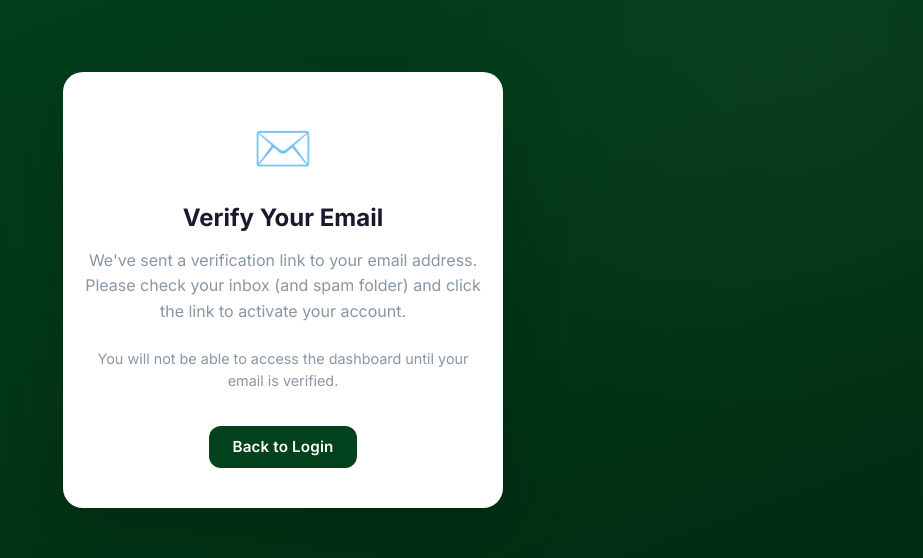
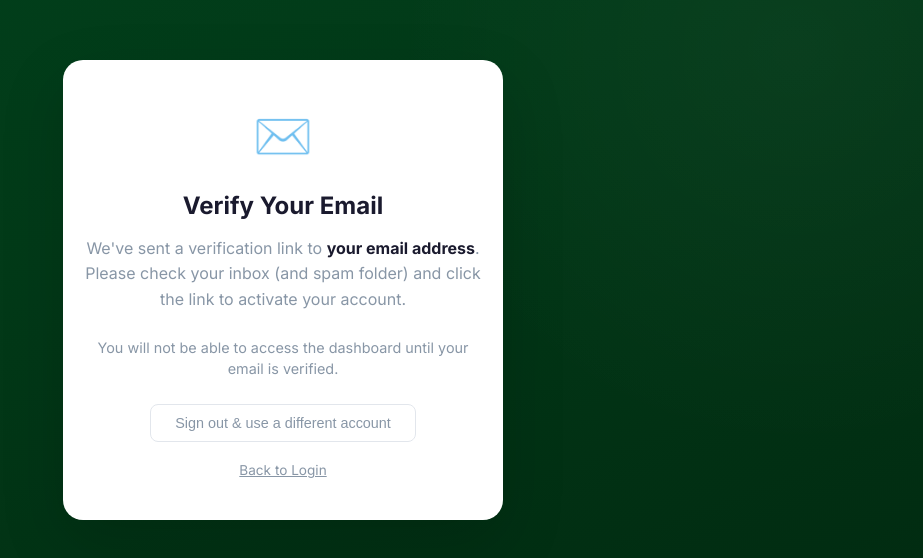
Before and after one commit to muzammilahmad01/PakLawChatBot, a React app in the folder frontend/: page /verify-email in a window 1280 px wide. Shown: the part 110-668 px from the top of the page, without its empty margins (357-1280 px from the left). Built offline with nearby package versions, Linux system fonts and the light colour scheme; no server answers; the HTML template or start-up script is replaced by a standard one.

Commit message:
Updated Code

```diff
--- a/frontend/src/pages/Login.jsx
+++ b/frontend/src/pages/Login.jsx
@@ -11,9 +11,13 @@ function Login() {
   const navigate = useNavigate();
   const { user, signIn, signInWithGoogle } = useAuth();
 
-  // If user is already logged in, redirect to dashboard
-  if (user) {
+  // If user is already logged in and verified, redirect to dashboard
+  if (user && user.email_confirmed_at) {
     return <Navigate to="/dashboard" replace />;
+  }
+  // If user exists but is NOT verified, send them to verify page
+  if (user && !user.email_confirmed_at) {
+    return <Navigate to="/verify-email" replace />;
   }
 
   const handleSubmit = async (e) => {
--- a/frontend/src/pages/SignUp.jsx
+++ b/frontend/src/pages/SignUp.jsx
@@ -17,9 +17,13 @@ function SignUp() {
     const navigate = useNavigate();
     const { user, signUp, signInWithGoogle } = useAuth();
 
-    // If user is already logged in, redirect to dashboard
-    if (user) {
+    // If user is already logged in and verified, redirect to dashboard
+    if (user && user.email_confirmed_at) {
         return <Navigate to="/dashboard" replace />;
+    }
+    // If user exists but is NOT verified, send them to verify page
+    if (user && !user.email_confirmed_at) {
+        return <Navigate to="/verify-email" replace />;
     }
 
     const handleChange = (e) => {
@@ -53,17 +57,24 @@ function SignUp() {
 
         try {
             setLoading(true);
-            await signUp(formData.email, formData.password, formData.fullName, formData.username);
-            setSuccess('Account created successfully! Redirecting to login...');
+            const result = await signUp(formData.email, formData.password, formData.fullName, formData.username);
 
-            // Redirect to login after 2 seconds
-            setTimeout(() => {
-                navigate('/verify-email');
-            }, 2000);
+            // If email confirmation is required, Supabase returns user but no session
+            // The component's top-level redirect will handle navigation to /verify-email
+            if (result.user && !result.session) {
+                setSuccess('Verification email sent! Please check your inbox to confirm your account.');
+                // Navigate to verify-email after brief delay to show the message
+                setTimeout(() => {
+                    navigate('/verify-email');
+                }, 2000);
+            } else {
+                // If auto-confirmed (e.g. dev mode), redirect to dashboard
+                navigate('/dashboard');
+            }
         } catch (err) {
             console.error(err);
             // Generic error message to prevent account enumeration
-            setError('Account verification pending or an error occurred during signup.');
+            setError('Unable to create account. Please try again or use a different email.');
         } finally {
             setLoading(false);
         }
--- a/frontend/src/pages/VerifyEmail.jsx
+++ b/frontend/src/pages/VerifyEmail.jsx
@@ -1,21 +1,89 @@
-import { Link } from 'react-router-dom';
+import { useState } from 'react';
+import { Link, Navigate } from 'react-router-dom';
+import { useAuth } from '../context/AuthContext';
+import { supabase } from '../lib/supabase';
 import './Auth.css';
 
 function VerifyEmail() {
+    const { user } = useAuth();
+    const [resending, setResending] = useState(false);
+    const [resendMessage, setResendMessage] = useState('');
+
+    // If user is verified, send them to dashboard
+    if (user && user.email_confirmed_at) {
+        return <Navigate to="/dashboard" replace />;
+    }
+
+    const handleResendEmail = async () => {
+        if (!user?.email) return;
+        try {
+            setResending(true);
+            setResendMessage('');
+            const { error } = await supabase.auth.resend({
+                type: 'signup',
+                email: user.email,
+            });
+            if (error) throw error;
+            setResendMessage('Verification email resent! Check your inbox.');
+        } catch (err) {
+            console.error(err);
+            setResendMessage('Could not resend email. Please try again later.');
+        } finally {
+            setResending(false);
+        }
+    };
+
+    const handleSignOut = async () => {
+        await supabase.auth.signOut();
+    };
+
     return (
         <div className="auth-container">
             <div className="auth-card" style={{ textAlign: 'center', padding: '40px 20px' }}>
                 <div style={{ fontSize: '3rem', marginBottom: '16px' }}>✉️</div>
                 <h2 style={{ marginBottom: '12px', color: 'var(--text-primary)' }}>Verify Your Email</h2>
                 <p style={{ color: 'var(--text-muted)', marginBottom: '24px', lineHeight: '1.6' }}>
-                    We've sent a verification link to your email address. Please check your inbox (and spam folder) and click the link to activate your account.
+                    We've sent a verification link to <strong style={{ color: 'var(--text-primary)' }}>{user?.email || 'your email address'}</strong>. Please check your inbox (and spam folder) and click the link to activate your account.
                 </p>
                 <p style={{ color: 'var(--text-muted)', fontSize: '0.9rem', marginBottom: '24px' }}>
                     You will not be able to access the dashboard until your email is verified.
                 </p>
-                <Link to="/login" className="auth-button" style={{ display: 'inline-block', textDecoration: 'none', width: 'auto', padding: '10px 24px' }}>
-                    Back to Login
-                </Link>
+
+                {resendMessage && (
+                    <p style={{ color: 'var(--pk-green)', fontSize: '0.85rem', marginBottom: '16px' }}>
+                        {resendMessage}
+                    </p>
+                )}
+
+                <div style={{ display: 'flex', flexDirection: 'column', gap: '10px', alignItems: 'center' }}>
+                    {user && (
+                        <button
+                            onClick={handleResendEmail}
+                            disabled={resending}
+                            className="auth-button"
+                            style={{ width: 'auto', padding: '10px 24px' }}
+                        >
+                            {resending ? 'Sending...' : 'Resend Verification Email'}
+                        </button>
+                    )}
+                    <button
+                        onClick={handleSignOut}
+                        style={{
+                            background: 'transparent',
+                            border: '1px solid var(--border-light)',
+                            borderRadius: '8px',
+                            padding: '10px 24px',
+                            color: 'var(--text-muted)',
+                            cursor: 'pointer',
+                            fontSize: '0.9rem'
+                        }}
+                    >
+                        Sign out & use a different account
+                    </button>
+                    <Link to="/login" style={{ color: 'var(--text-muted)', fontSize: '0.85rem', marginTop: '8px' }}>
+                        Back to Login
+                    </Link>
+                </div>
             </div>
         </div>
     );
```
